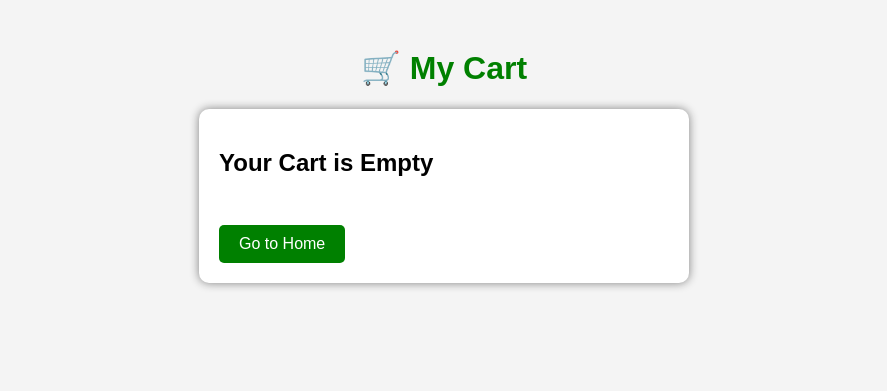
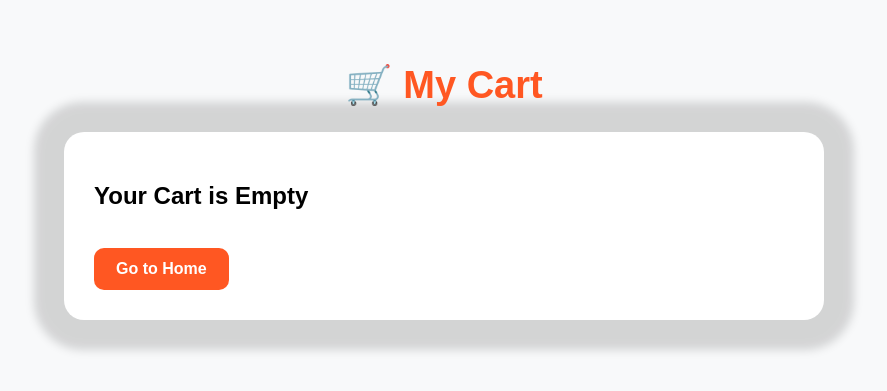
Before and after one commit to piyushtripathi2303-iii/fooddelivery, a Django app: template accounts/templates/accounts/cart.html in a window 1280 px wide. Shown: the top 391 px of the page, without its empty margins (196-1083 px from the left). Run offline with Django 5.2, Linux system fonts and the light colour scheme; the template is opened without the code that fills it, so the values that code supplies are empty.

Commit message:
Update cart.html

```diff
--- a/accounts/templates/accounts/cart.html
+++ b/accounts/templates/accounts/cart.html
@@ -7,40 +7,52 @@
 
         body{
             font-family: Arial, sans-serif;
-            background:#f4f4f4;
-            padding:20px;
+            background:#f8f9fa;
+            padding:30px;
         }
 
         h1{
             text-align:center;
-            color:green;
+            color:#ff5722;
+            font-size:38px;
+            margin-top:25px;
         }
 
         .box{
-            width:450px;
-            margin:20px auto;
+            width:700px;
+            max-width:95%;
+            margin: auto;
             background:white;
-            padding:20px;
-            border-radius:10px;
-            box-shadow:0 0 10px gray;
+            padding:30px;
+            border-radius:20px;
+            box-shadow:0 0 10px 30px rgba(0,0,0,.15);
         }
 
         .remove{
-            background:red;
+            background:#e53935;
             color:white;
-            padding:8px 15px;
+            padding:10px 18px;
             text-decoration:none;
-            border-radius:5px;
+            border-radius:8px;
+            font-weight: bold;
+            transition:.3s;
+        }
+        .remove:hover{
+            background: #c62828;
         }
 
         .home{
-            background:green;
+            background:#ff5722;
             color:white;
-            padding:10px 20px;
+            padding:12px 22px;
             text-decoration:none;
-            border-radius:5px;
+            border-radius:10px;
             display:inline-block;
-            margin-top:10px;
+            font-weight: bold;
+            transition:.3s;
+        }
+        .home:hover{
+            background:#e64a19 ;
         }
 
         h3{
@@ -85,6 +97,13 @@
 {% if cart_items %}
 
 {% for item in cart_items %}
+<div style="
+background:#fafafa;
+padding:18px;
+border-radius:15px;
+margin-bottom:20px;
+box-shadow:0 3px 10px rgba(0,0,0,.08);
+">
 
 <h3>{{ item.food.name }}</h3>
 
@@ -105,7 +124,7 @@ Subtotal : ₹{% widthratio item.food.price 1 item.quantity %}
 <a class="remove" href="/remove-from-cart/{{ item.id }}/">
     Remove
 </a>
-
+</div>
 <hr>
 {% endfor %}
 
```
